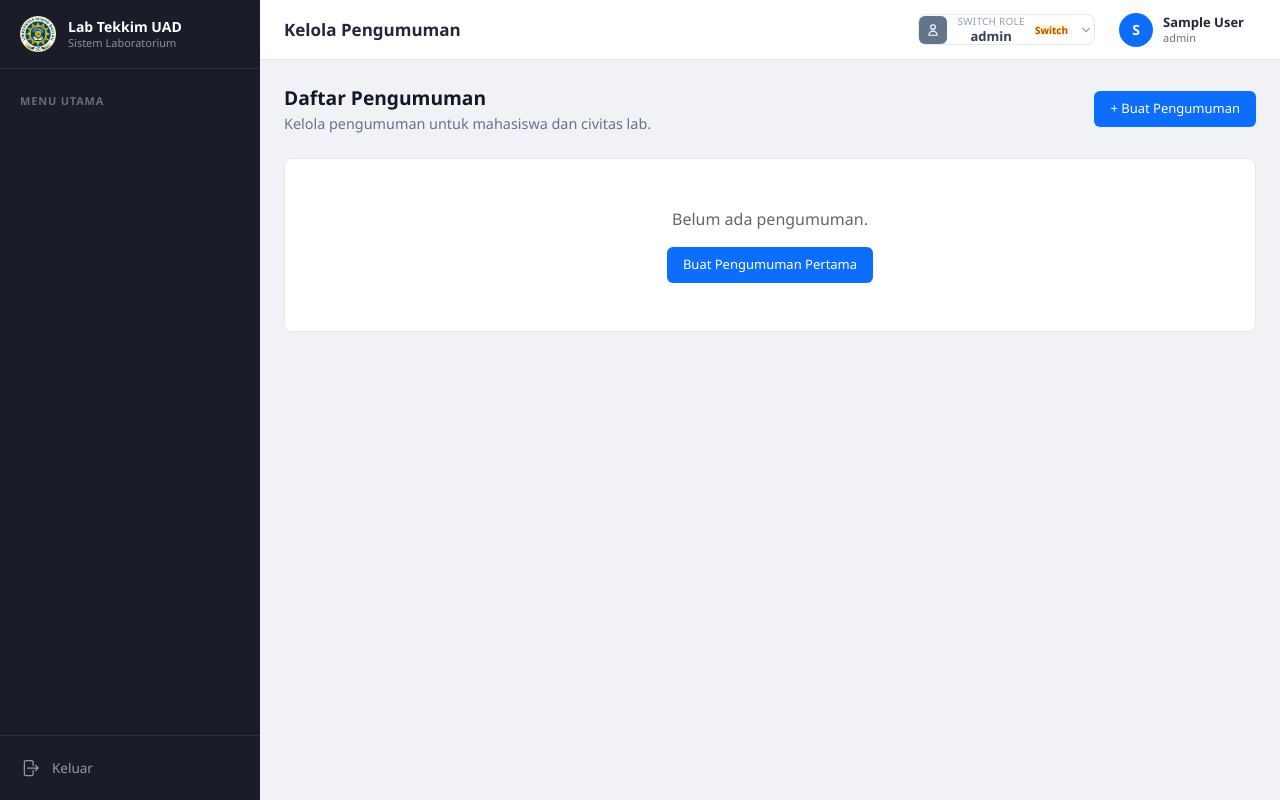
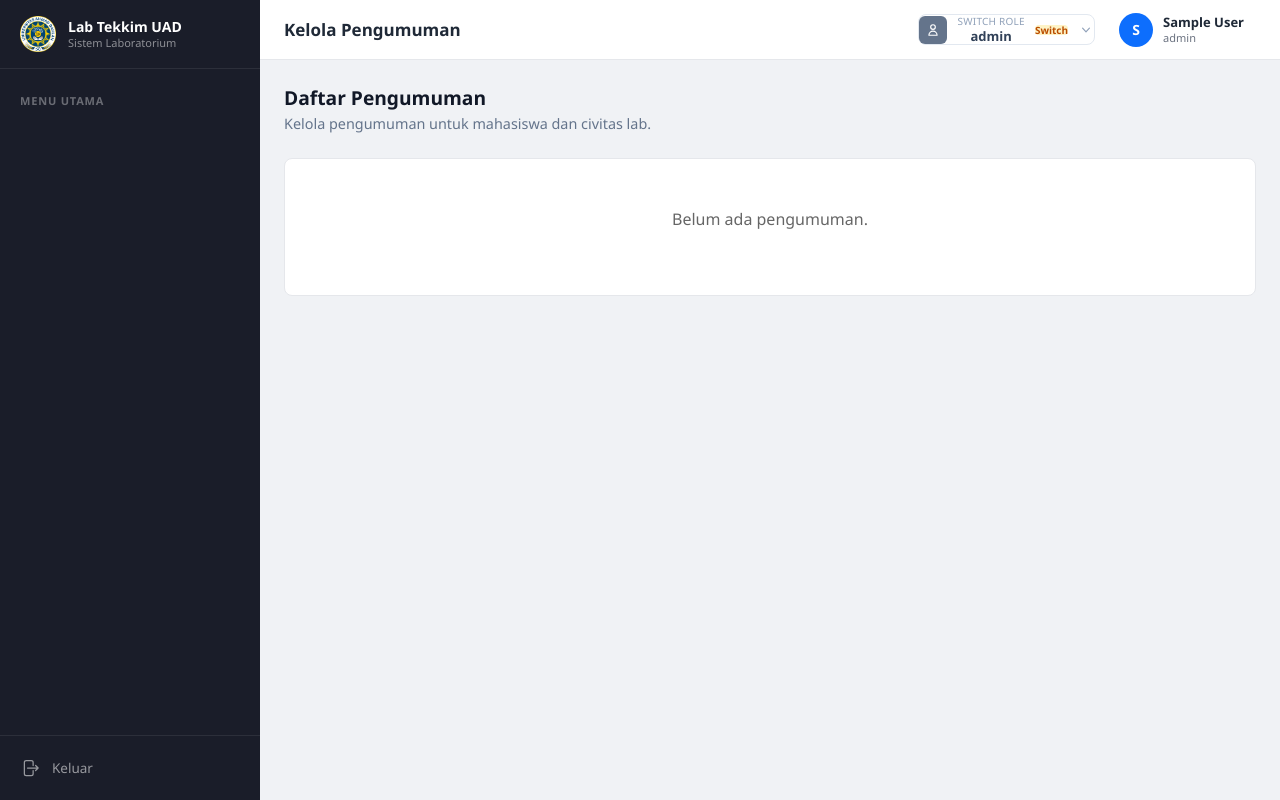
Before and after one commit to Faizal-Putra-Ramadhan/SistemAkademikTeknikKimia, a Laravel app: page /safety-officer/pengumuman in a window 1280 px wide. Run offline with Laravel 12, Linux system fonts and the light colour scheme; the visitor is signed in with stand-in values (Sample User, id 1); data that the repository does not hold is empty; style sheets or scripts are compiled from the project's sources; parts of the project's set-up code (start-up, migrations or seed data) failed here and were passed over; some libraries are stand-ins or nearby versions.

Commit message:
perbaiki routing safety officer

```diff
--- a/resources/views/safety-officer/pengumuman/index.blade.php
+++ b/resources/views/safety-officer/pengumuman/index.blade.php
@@ -94,9 +94,6 @@
             <h2 style="font-size: 1.2rem; font-weight: 700; color: #111827;">Daftar Pengumuman</h2>
             <p style="color: #64748b; font-size: 0.9rem;">Kelola pengumuman untuk mahasiswa dan civitas lab.</p>
         </div>
-        <a href="{{ route('safety-officer.pengumuman.create') }}" class="btn btn-primary">
-            + Buat Pengumuman
-        </a>
     </div>
 
     @if($pengumuman->count() > 0)
@@ -134,27 +131,13 @@
                 </div>
             </div>
 
-            @if($item->author === $user->Nama)
-            <div class="pengumuman-actions">
-                <a href="{{ route('safety-officer.pengumuman.edit', $item->id) }}" class="btn btn-warning btn-sm">
-                     Edit
-                </a>
-                <form action="{{ route('safety-officer.pengumuman.destroy', $item->id) }}" method="POST" style="display: inline;">
-                    @csrf
-                    @method('DELETE')
-                    <button type="submit" class="btn btn-danger btn-sm" onclick="return confirm('Yakin ingin menghapus pengumuman ini?')">
-                         Hapus
-                    </button>
-                </form>
-            </div>
-            @endif
+
         </div>
         @endforeach
     </div>
     @else
     <div class="empty-state">
         <p>Belum ada pengumuman.</p>
-        <a href="{{ route('safety-officer.pengumuman.create') }}" class="btn btn-primary">Buat Pengumuman Pertama</a>
     </div>
     @endif
 @endsection
```
